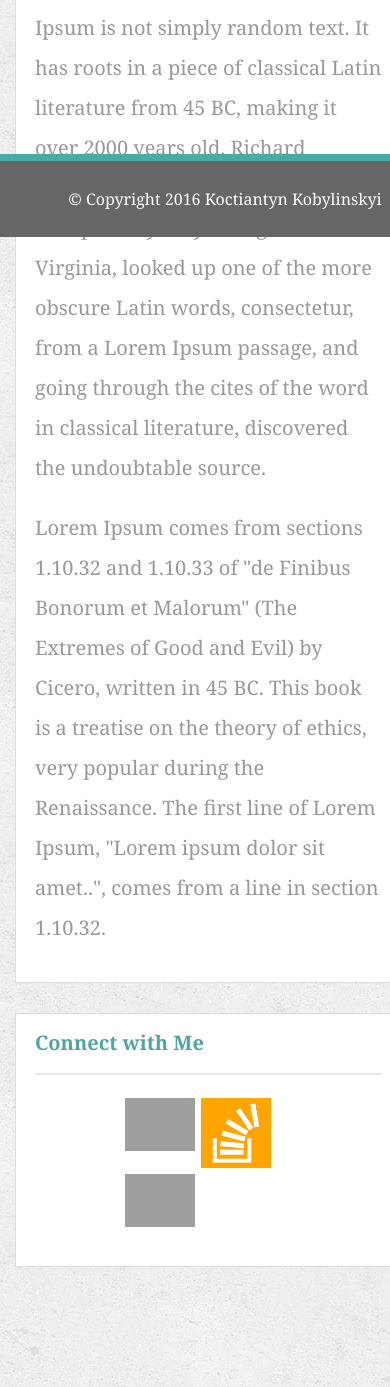
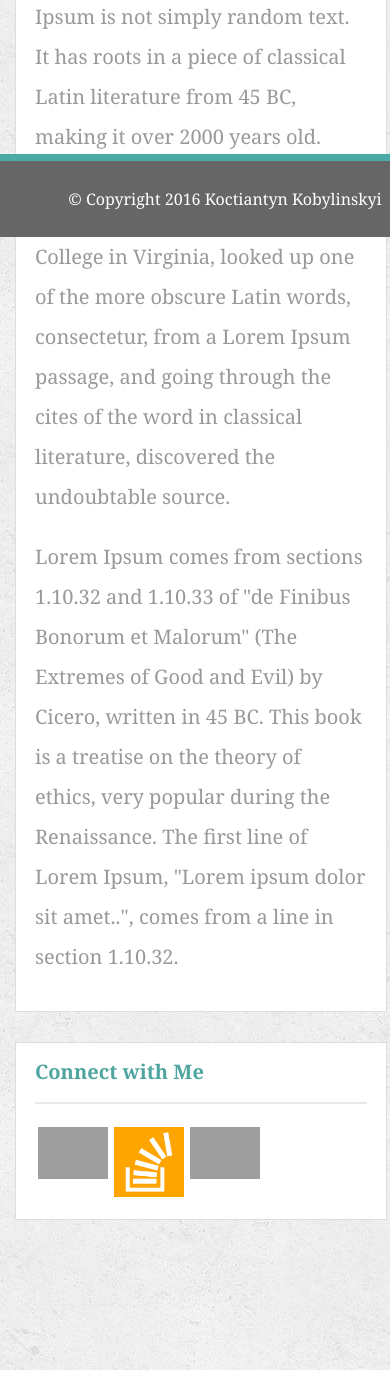
Before and after one commit to koskoha/Responsive-Portfolio, a PHP site: page /index.php in a window 390 px wide. Shown: the part 607-1994 px from the top of the page. Run offline with PHP 8.4, Linux system fonts and the light colour scheme; grey boxes are pictures that could not be loaded.

Commit message:
mirror fixex

```diff
--- a/css/style.css
+++ b/css/style.css
@@ -289,17 +289,17 @@ textarea{
 	}
 
 	#about{
-		width: 89%;
+		width: 85%;
 		margin: 0px 15px 0px 15px;
 	}
 
 	#connect{
-		width: 89%;
+		width: 85%;
 		margin: 30px 0px 0px 15px;
 	}
 
 	#social div{
-		width: 50%;
+
 		margin-right: auto;
 		margin-left: auto;
 	}
```
